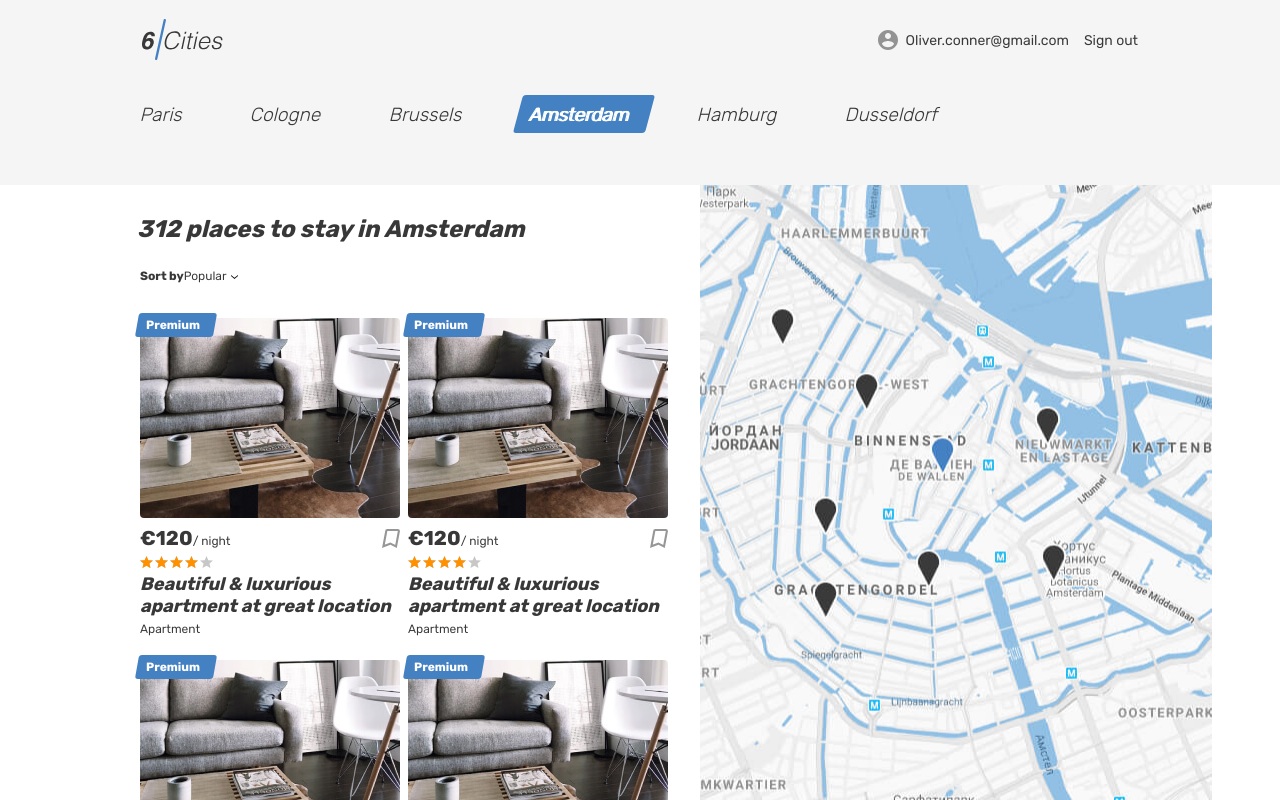
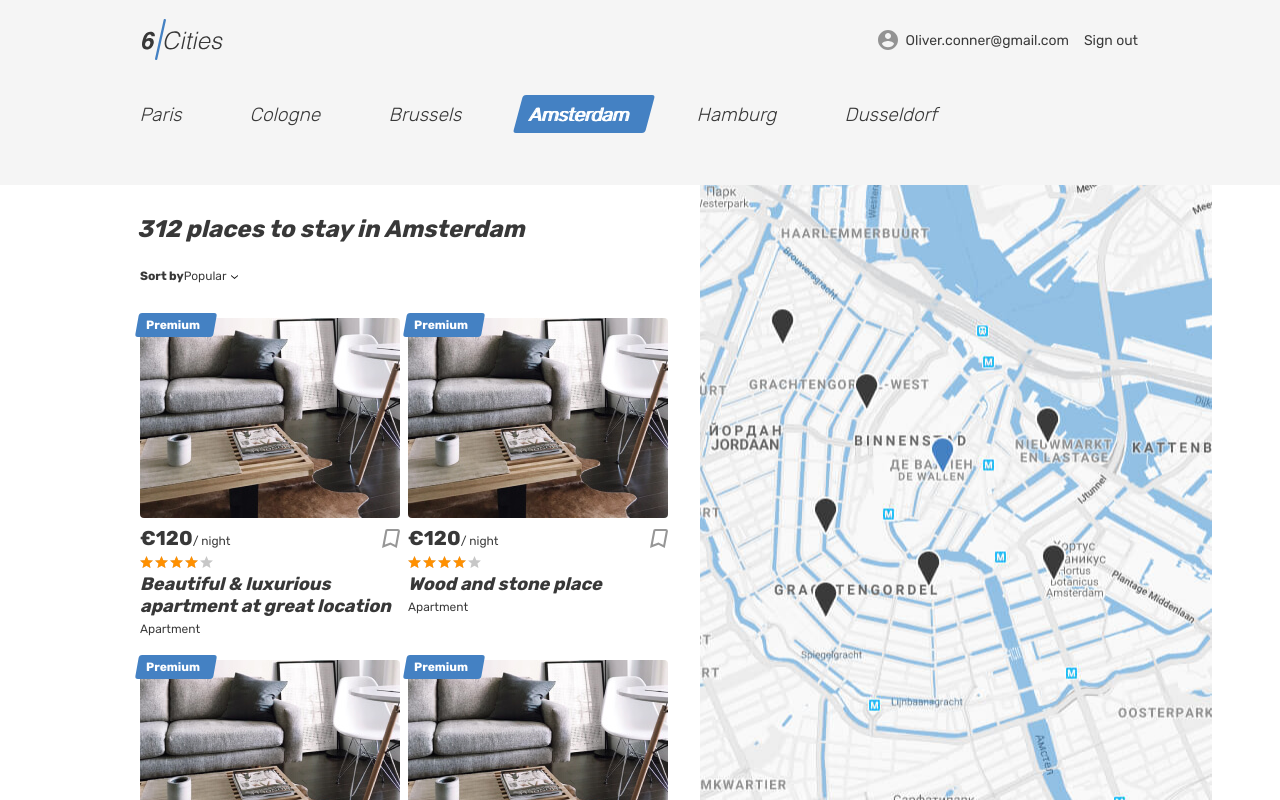
Before and after one commit to nikkypizza/502263-six-cities-7, a React (Create React App) app in the folder project/: page / in a window 1280 px wide. Built offline with nearby package versions, Linux system fonts and the light colour scheme.

Commit message:
fix - Adds basic main page components

```diff
--- a/project/src/components/ad-list/ad-list.jsx
+++ /dev/null
@@ -1,18 +0,0 @@
-import React from 'react';
-import AdCard from '../ad-card/ad-card.jsx';
-import PropTypes from 'prop-types';
-
-
-function AdList({ ads }) {
-  return (
-    <div className="cities__places-list places__list tabs__content">
-      {ads.map(() => <AdCard key={Math.random() * Math.random()} />)}
-    </div>
-  );
-}
-
-AdList.propTypes = {
-  ads: PropTypes.arrayOf(PropTypes.object).isRequired,
-};
-
-export default AdList;
--- a/project/src/components/app/app.jsx
+++ b/project/src/components/app/app.jsx
@@ -1,15 +1,15 @@
 import React from 'react';
-import MainScreen from '../main-screen/main-screen.jsx';
-import PropTypes from 'prop-types';
+import {arrayOf, object} from 'prop-types';
+import MainPage from '../pages/main-page/main-page.jsx';
 
 function App({ ads }) {
   return (
-    <MainScreen ads={ads} />
+    <MainPage ads={ads} />
   );
 }
 
 App.propTypes = {
-  ads: PropTypes.arrayOf(PropTypes.object).isRequired,
+  ads: arrayOf(object).isRequired,
 };
 
 export default App;
--- /dev/null
+++ b/project/src/components/card-list/card-list.jsx
@@ -0,0 +1,21 @@
+import React from 'react';
+import {arrayOf, shape, string, number} from 'prop-types';
+import Card from '../card/card.jsx';
+
+
+function CardList({ ads }) {
+  return (
+    <div className="cities__places-list places__list tabs__content">
+      {ads.map(({id, title}) => <Card key={id} title={title} />)}
+    </div>
+  );
+}
+
+CardList.propTypes = {
+  ads: arrayOf(shape({
+    title: string.isRequired,
+    id: number,
+  })).isRequired,
+};
+
+export default CardList;
--- a/project/src/components/ad-card/ad-card.jsx
+++ b/project/src/components/card/card.jsx
@@ -1,6 +1,7 @@
 import React from 'react';
+import {string} from 'prop-types';
 
-function AdCard() {
+function Card({ title }) {
   return (
     <article className="cities__place-card place-card">
       <div className="place-card__mark">
@@ -31,7 +32,7 @@ function AdCard() {
           </div>
         </div>
         <h2 className="place-card__name">
-          <a href="#">Beautiful &amp; luxurious apartment at great location</a>
+          <a href="#">{title}</a>
         </h2>
         <p className="place-card__type">Apartment</p>
       </div>
@@ -39,4 +40,8 @@ function AdCard() {
   );
 }
 
-export default AdCard;
+Card.propTypes = {
+  title: string.isRequired,
+};
+
+export default Card;
--- a/project/src/components/main-screen/main-screen.jsx
+++ b/project/src/components/pages/main-page/main-page.jsx
@@ -1,8 +1,8 @@
 import React from 'react';
-import AdList from '../ad-list/ad-list.jsx';
-import PropTypes from 'prop-types';
+import {arrayOf, object} from 'prop-types';
+import CardList from '../../card-list/card-list.jsx';
 
-function MainScreen({ ads }) {
+function MainPage({ ads }) {
   return (
     <>
       <div style={{ display: 'none' }}>
@@ -96,7 +96,9 @@ function MainScreen({ ads }) {
                     <li className="places__option" tabIndex="0">Top rated first</li>
                   </ul>
                 </form>
-                <AdList ads={ads} />
+
+                <CardList ads={ads} />
+
               </section>
               <div className="cities__right-section">
                 <section className="cities__map map"></section>
@@ -109,8 +111,8 @@ function MainScreen({ ads }) {
   );
 }
 
-MainScreen.propTypes = {
-  ads: PropTypes.arrayOf(PropTypes.object).isRequired,
+MainPage.propTypes = {
+  ads: arrayOf(object).isRequired,
 };
 
-export default MainScreen;
+export default MainPage;
--- a/project/src/index.js
+++ b/project/src/index.js
@@ -3,7 +3,22 @@ import ReactDOM from 'react-dom';
 import App from './components/app/app';
 
 const Setting = {
-  ADS: [{}, {}, {}, {}, {}],
+  ADS: [{
+    id: 1,
+    title: 'Beautiful & luxurious apartment at great location',
+  }, {
+    id: 2,
+    title: 'Wood and stone place',
+  }, {
+    id: 3,
+    title: 'Canal View Prinsengracht',
+  }, {
+    id: 4,
+    title: 'Nice, cozy, warm big bed apartment',
+  }, {
+    id: 5,
+    title: 'Wood and stone place',
+  }],
 };
 
 ReactDOM.render(
```
